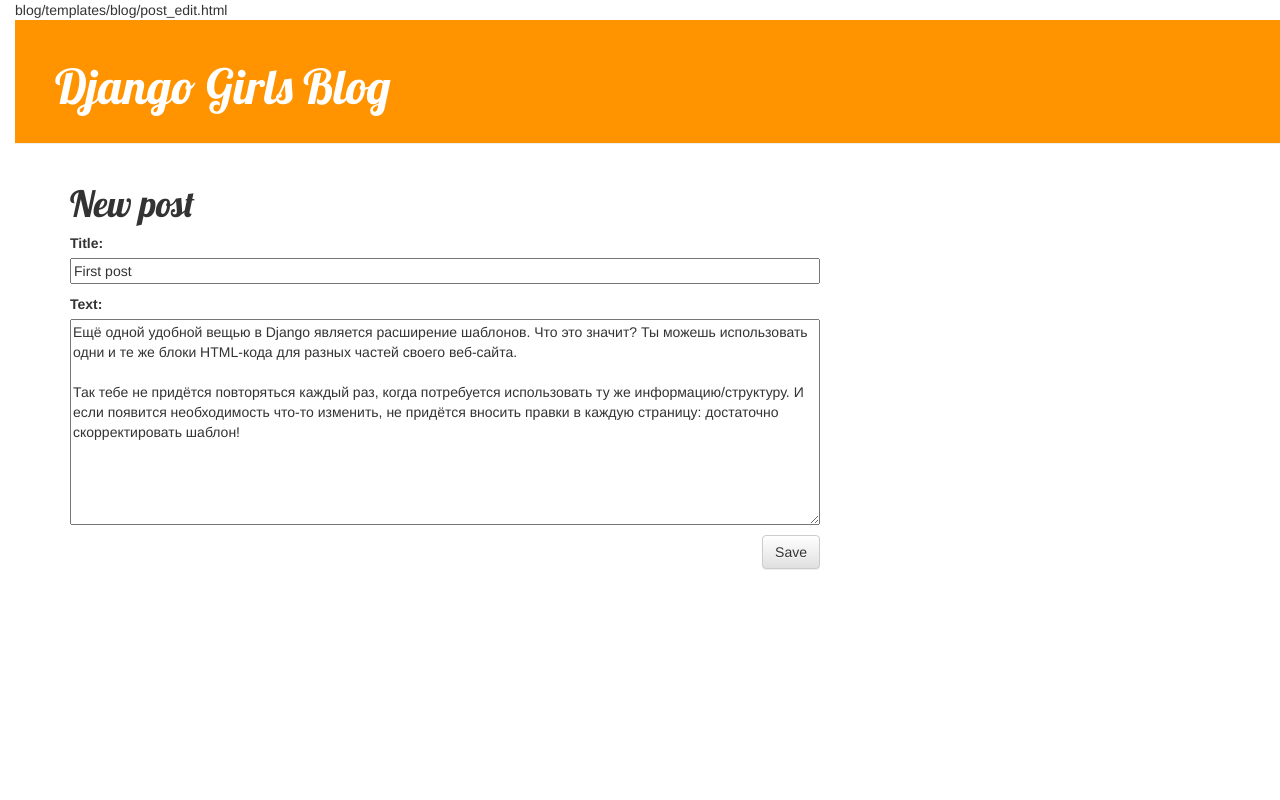
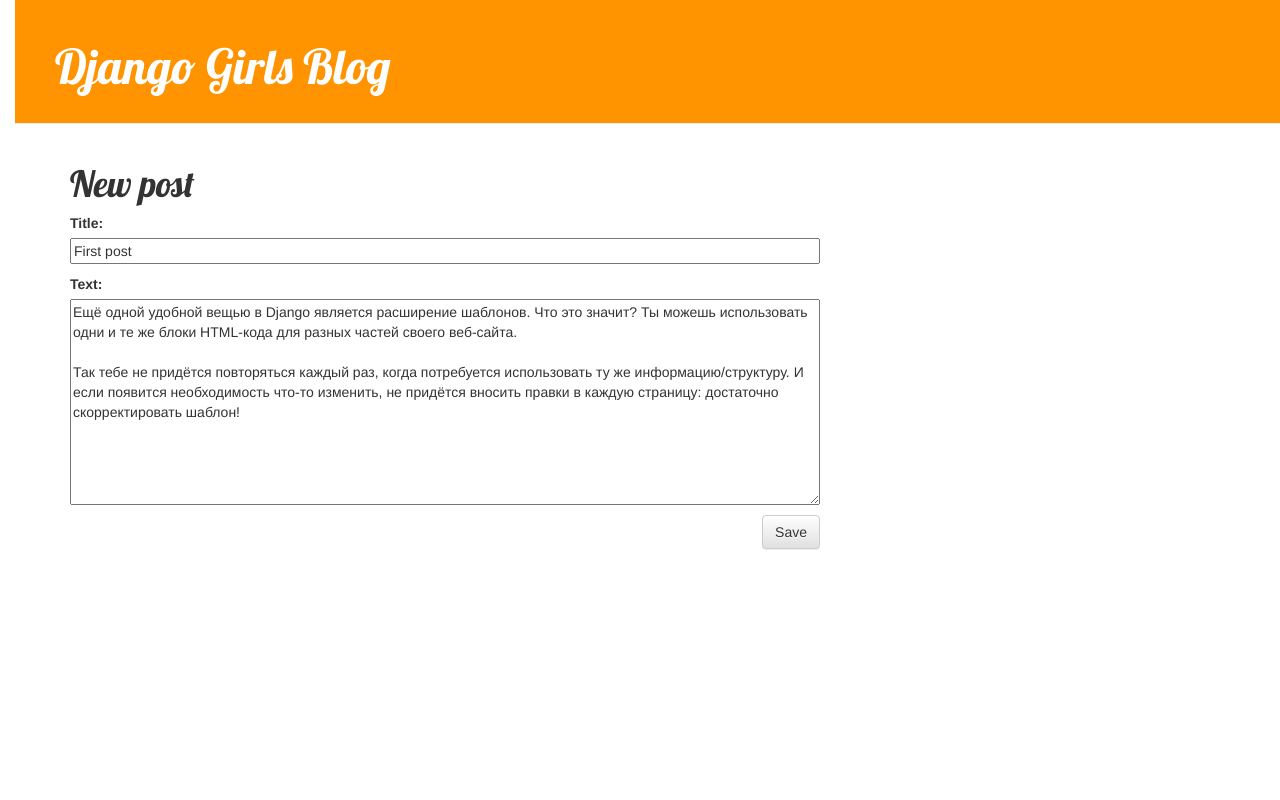
Before and after one commit to verchyk91/Bloging, a Django app: page /post/1/edit/ in a window 1280 px wide. Run offline with Django 3.2, Linux system fonts and the light colour scheme; data comes from the database, SQL or seed files in the repository; both versions use the stored data as it was after the commit; some libraries are stand-ins or nearby versions.

Commit message:
commit 5

```diff
--- a/myblog/blog/templates/blog/post_edit.html
+++ b/myblog/blog/templates/blog/post_edit.html
@@ -1,5 +1,3 @@
-blog/templates/blog/post_edit.html
-
 {% extends 'blog/base.html' %}
 
 {% block content %}
```
Also changed, not shown: myblog/blog/urls.py (line endings or trailing spaces), myblog/blog/views.py (line endings or trailing spaces), myblog/db.sqlite3.
